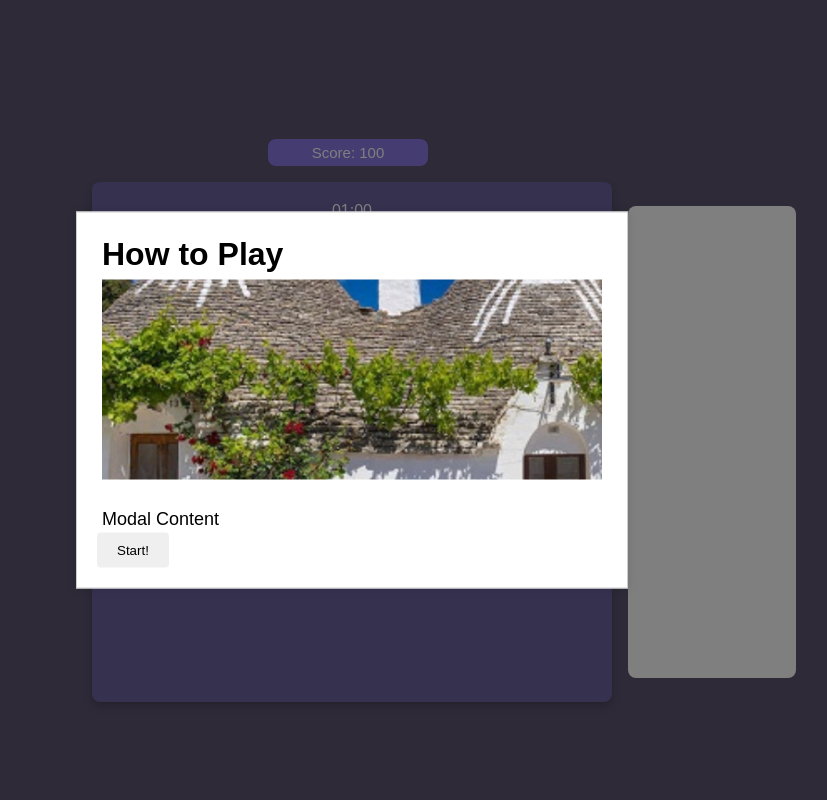
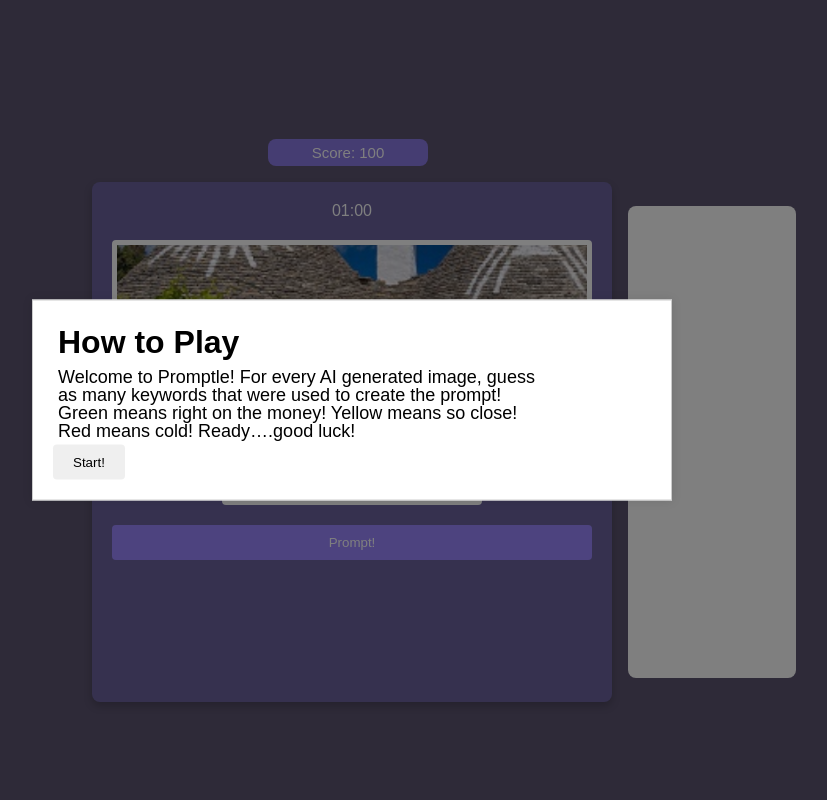
Before and after one commit to joshchen984/Promptle, a Flask app: page / in a window 1280 px wide. Shown: the whole page, without its empty margins (288-1115 px from the left). Run offline with Flask 3, Linux system fonts and the light colour scheme; parts of the project's set-up code (start-up, migrations or seed data) failed here and were passed over; some libraries are stand-ins or nearby versions.

Commit message:
Added instructions

```diff
--- a/backend/app/templates/game.html
+++ b/backend/app/templates/game.html
@@ -20,10 +20,14 @@
       <!-- Modal content -->
       <div id="modal" class="modal">
           <div class = "instructionstitle"> How to Play </div>
-          <div class="image-container2">
-            <div class="gen-img"></div>
-          </div>
-          <div class = "instructions"> Modal Content </div>
+
+          <div class = "instructions"> Welcome to Promptle!
+            For every AI generated image, guess as many keywords that were used to create the prompt!
+            Green means right on the money!
+            Yellow means so close!
+            Red means cold!
+
+            Ready….good luck! </div>
           <button onclick="closeModal(); timer();">Start!</button>
       </div>
 
```
